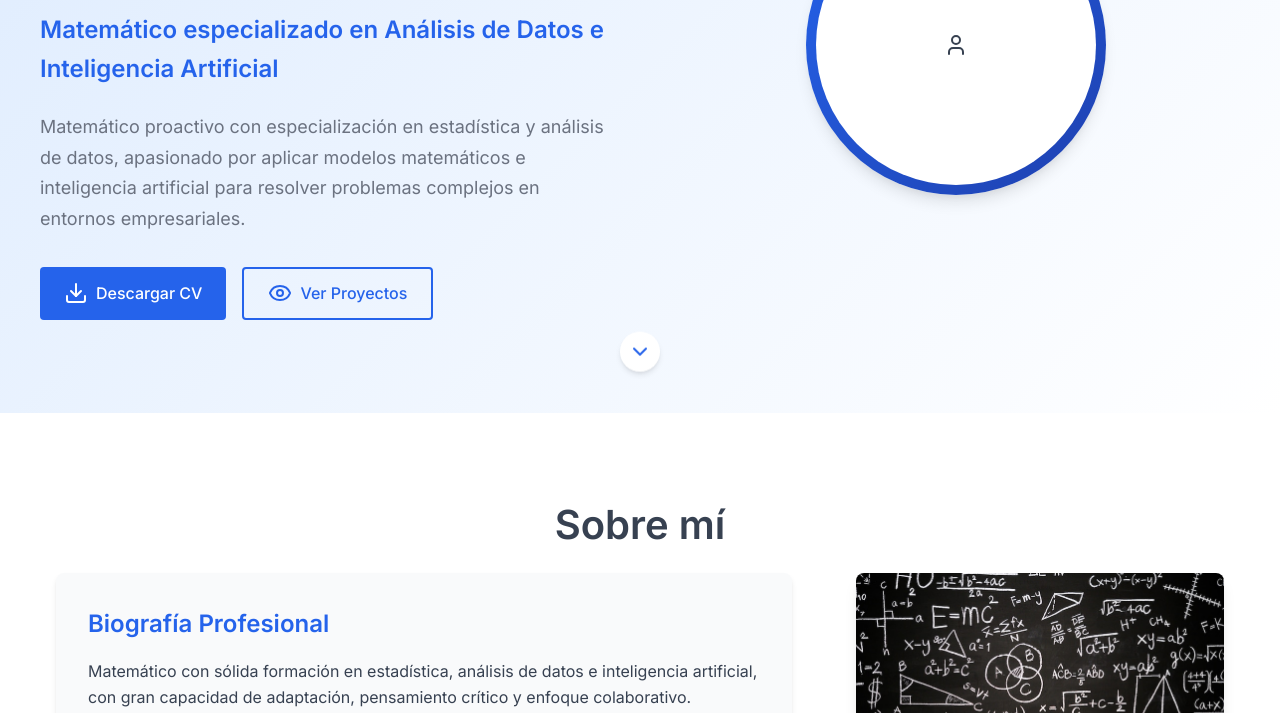
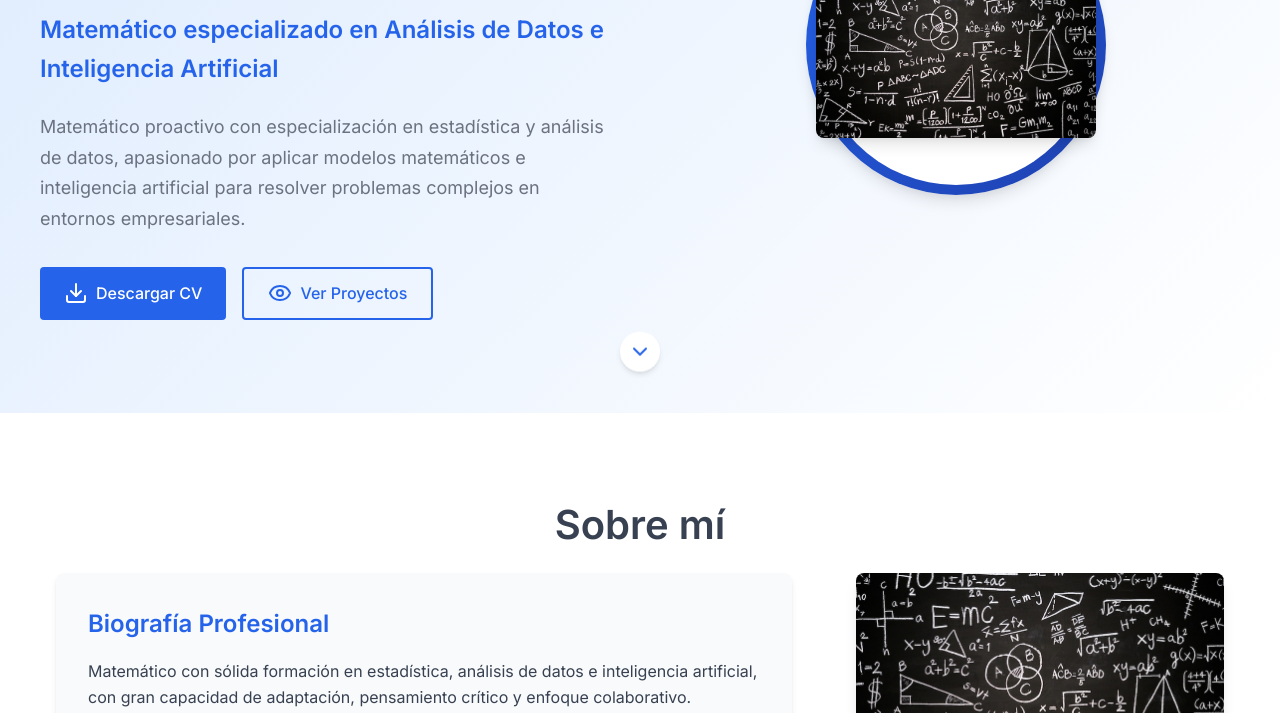
Before and after one commit to ramontr025/ramontr025.github.io, a plain HTML site: page index.html in a window 1280 px wide. Shown: the part 387-1100 px from the top of the page. Drawn offline with nearby package versions, Linux system fonts and the light colour scheme.

Commit message:
Update index.html

```diff
--- a/index.html
+++ b/index.html
@@ -72,6 +72,7 @@
             <div class="hero-image">
                 <div class="hero-avatar">
                     <div class="avatar-placeholder">
+                         <img src="assets/images/math_background.jpg" alt="Matemáticas y análisis de datos" class="about-img">
                         <i data-lucide="user"></i>
                     </div>
                 </div>
```
